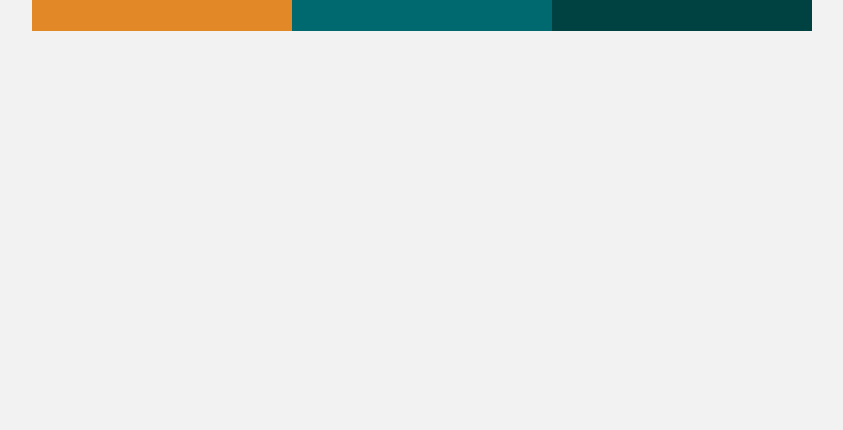
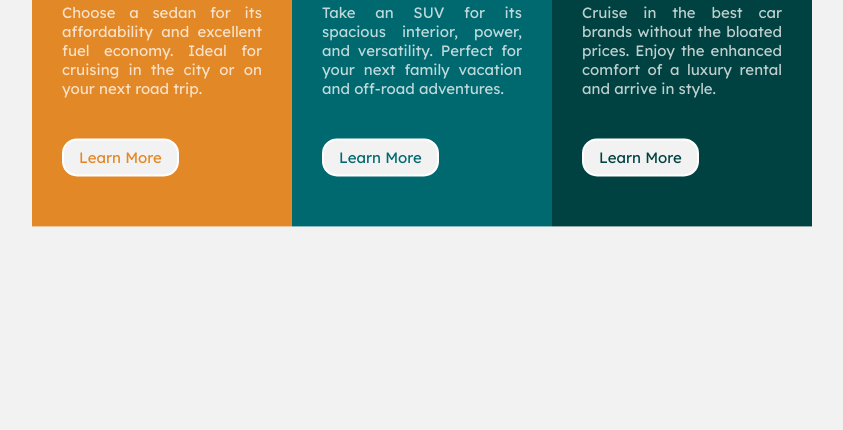
Before and after one commit to minhlong149/3-column-preview-card-component, a plain HTML site: page index.html in a window 1280 px wide. Shown: the part 370-800 px from the top of the page, without its empty margins (218-1061 px from the left). Drawn offline with Linux system fonts and the light colour scheme.

Commit message:
centered card

```diff
--- a/index.html
+++ b/index.html
@@ -14,7 +14,7 @@
 </head>
 
 <body>
-  <div class="component">
+  <div class="component centered">
 
     <div class="card sedans">
       <img class="icon" src="./images/icon-sedans.svg" alt="">
--- a/style.css
+++ b/style.css
@@ -30,6 +30,13 @@ body {
 @media (min-width: 800px) {
   .component {
     flex-direction: row;
+  }
+
+  .centered {
+    position: fixed;
+    top: 50%;
+    left: 50%;
+    transform: translate(-50%, -50%);
   }
 }
 
```
